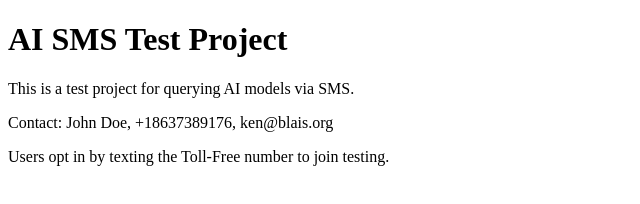
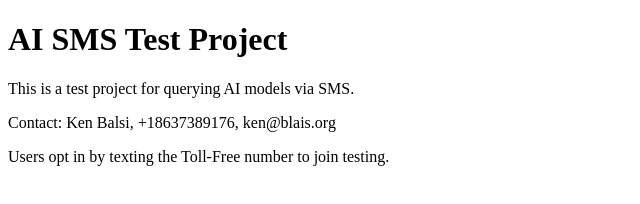
Before and after one commit to ricracrum/ai-sms-test, a plain HTML site: page index.html in a window 1280 px wide. Shown: the full height of the page, 0-640 px from the left. Drawn offline with Linux system fonts and the light colour scheme.

Commit message:
Update index.html

```diff
--- a/index.html
+++ b/index.html
@@ -7,7 +7,7 @@
 <body>
     <h1>AI SMS Test Project</h1>
     <p>This is a test project for querying AI models via SMS.</p>
-    <p>Contact: John Doe, +18637389176, ken@blais.org</p>
+    <p>Contact: Ken Balsi, +18637389176, ken@blais.org</p>
     <p>Users opt in by texting the Toll-Free number to join testing.</p>
 </body>
 </html>
```
